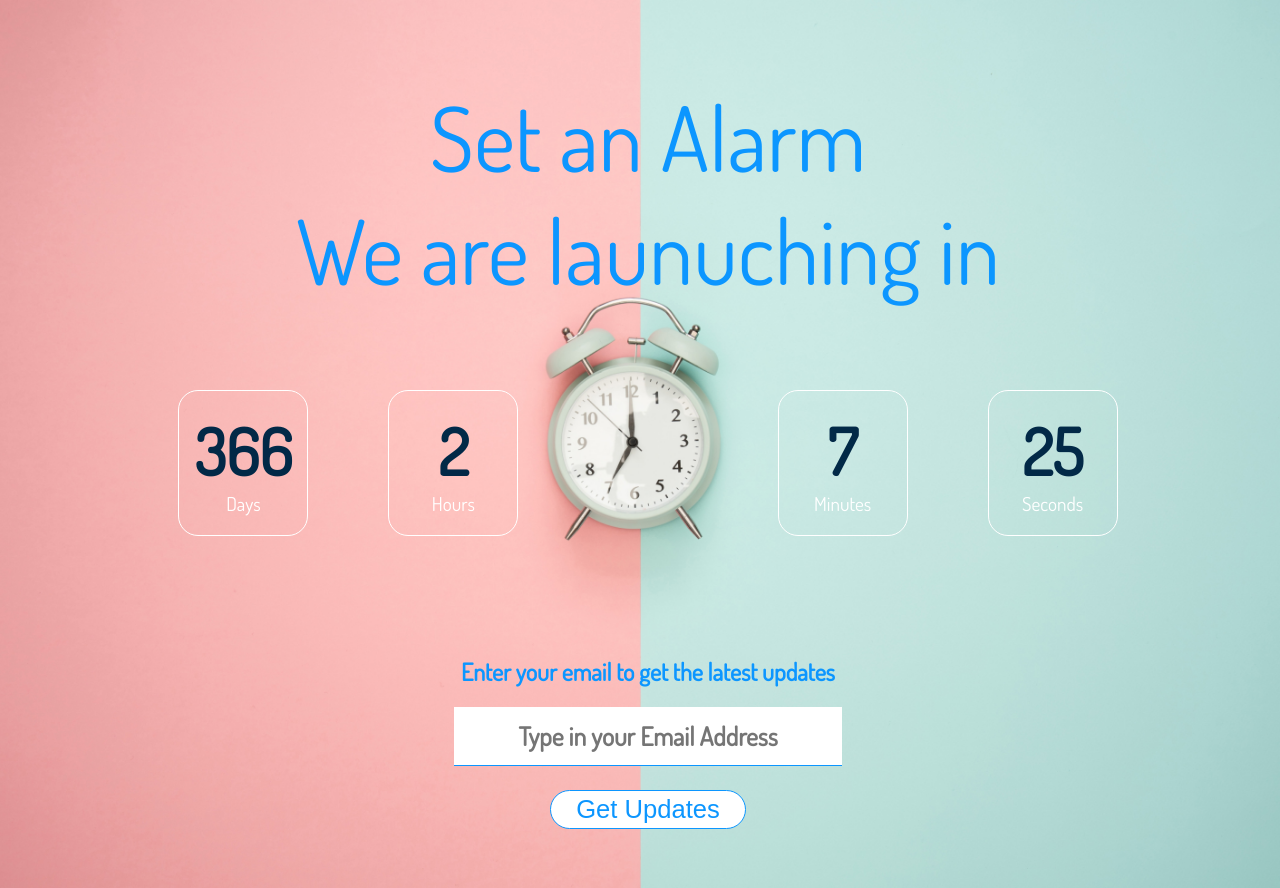
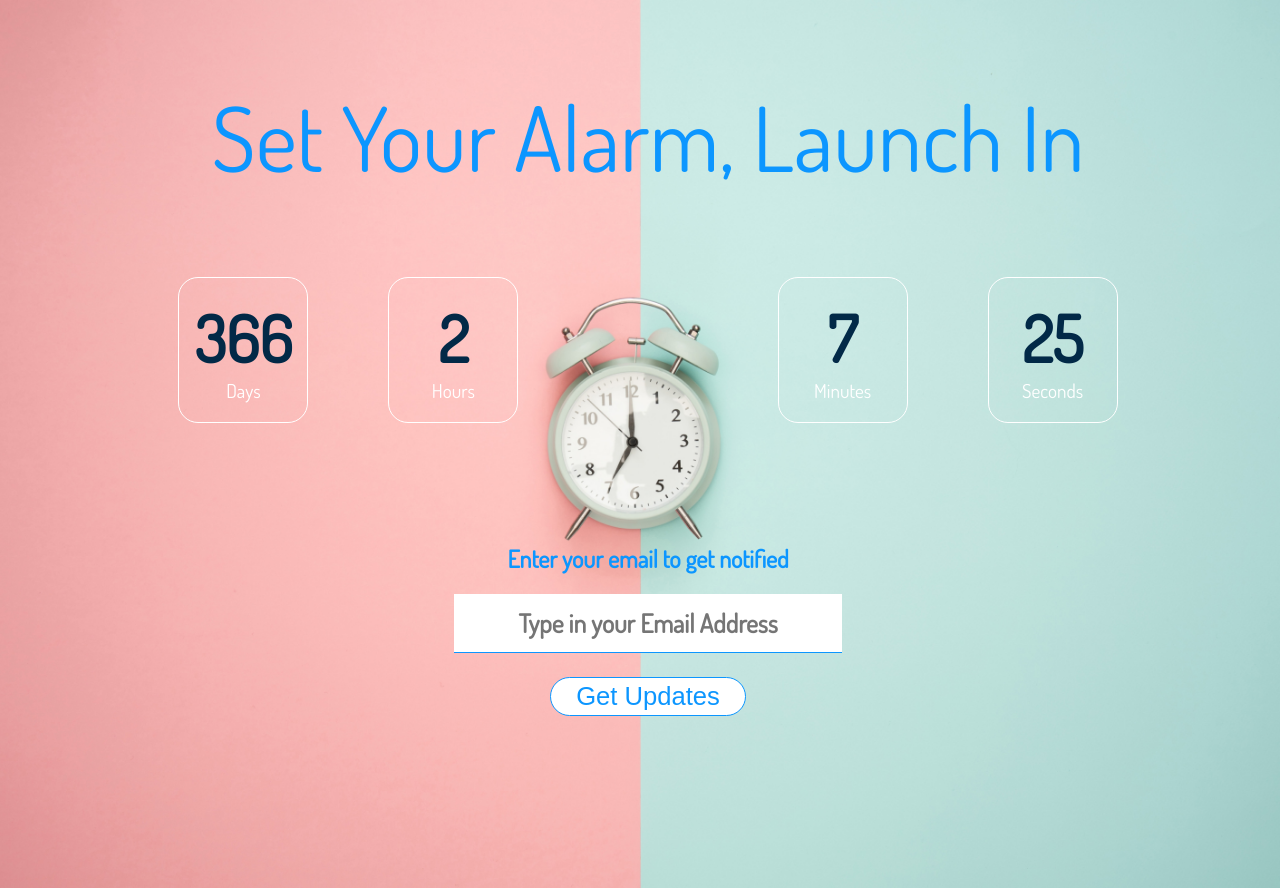
Before and after one commit to Tony-MK/Coming-Soon-Website-Templates, a plain HTML site: page alarma/index.html in a window 1280 px wide. Drawn offline with Linux system fonts and the light colour scheme.

Commit message:
correcting overflow vie

```diff
--- a/alarma/index.html
+++ b/alarma/index.html
@@ -103,13 +103,13 @@
 
 
 <body>
-	<h1>Set an Alarm<br> We are launuching in</h1>
+	<h1>Set Your Alarm, Launch In</h1>
 
 
 			<div class="countdown">
 
 
-				<p><b>0</b> <br>Days </p>
+				<p><b>0</b><br>Days </p>
 
 			</div>
 
@@ -130,7 +130,7 @@
 				<p><b>0</b> <br>Seconds </p>
 			</div>
 
-	<h2> Enter your email to get the latest updates</h2>
+	<h2>Enter your email to get notified </h2>
 
 	<form>
 		<input type="email" placeholder="Type in your Email Address">
@@ -140,6 +140,7 @@
 </body>
 
 <footer>
+
 	<script type="text/javascript">
 			/*
 			Replace the LAUNCH_DATE inputs,(2020,5,2,2,32) , with your LAUNCH Date.
```
